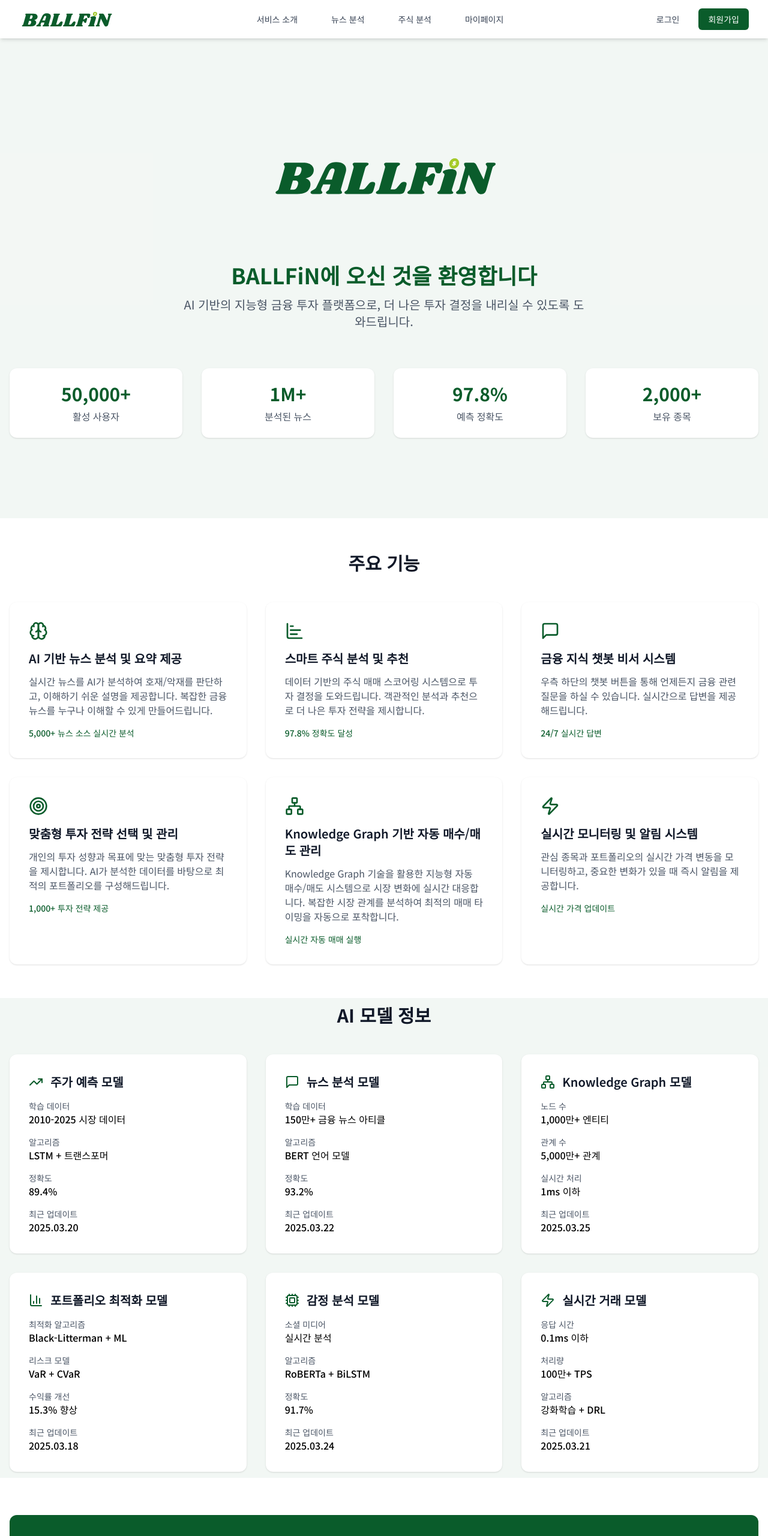
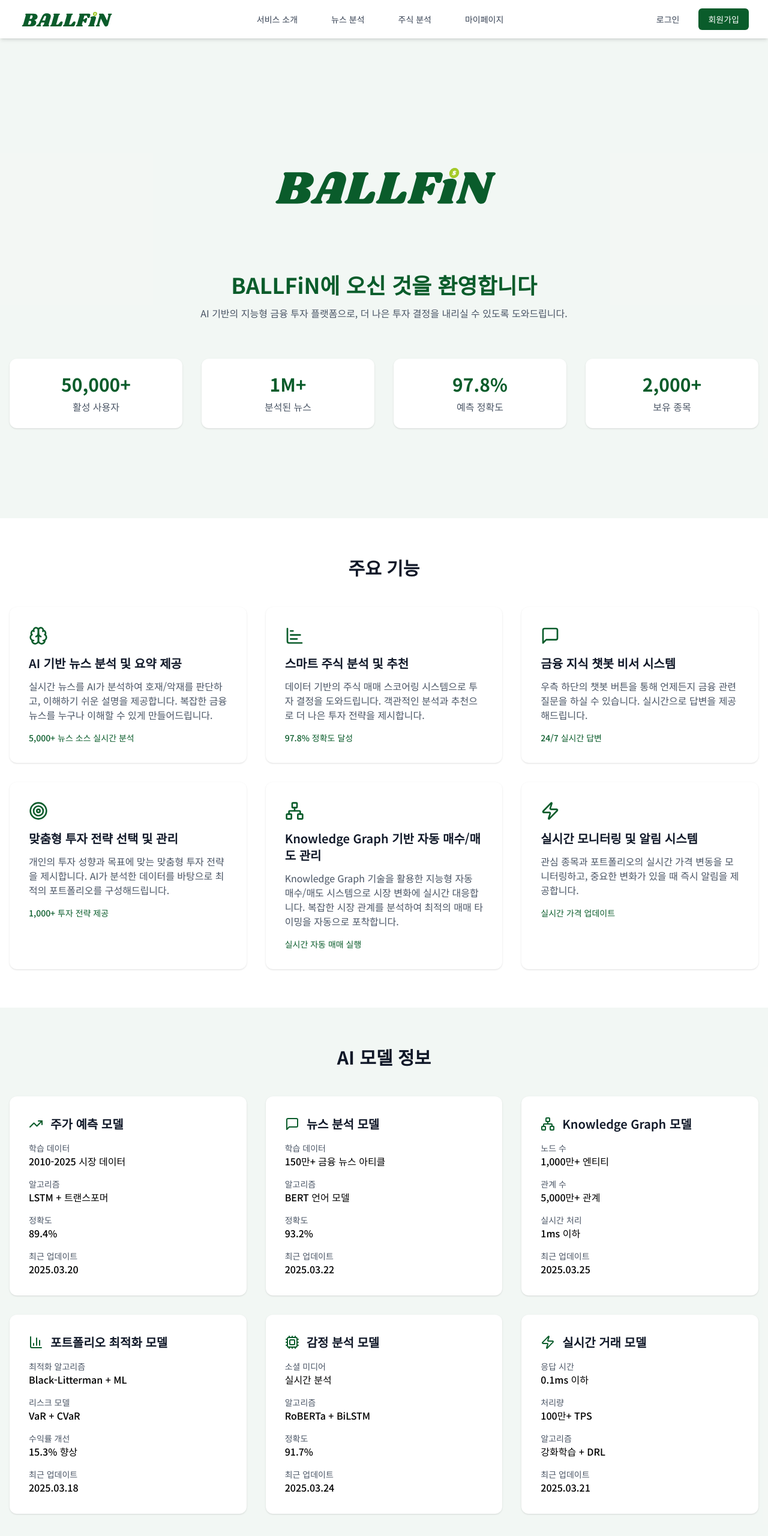
Before and after one commit to BALLFiN/BALLFiN-FE, a React (Vite) app: page /intro in a window 1280 px wide. Shown: the top 2561 px of the page at 60% size. Built offline with nearby package versions, Linux system fonts and the light colour scheme; a web font is replaced by a local one.

Commit message:
🎨: 반응형 그리드 배치 추가

```diff
--- a/src/pages/introPage.tsx
+++ b/src/pages/introPage.tsx
@@ -142,7 +142,7 @@ export default function Intro() {
     <div className="min-h-screen bg-white snap-y snap-mandatory overflow-y-scroll">
       {/* 헤더 + 통계 섹션 */}
       <div className="bg-[#0A5C2B]/5 min-h-screen flex items-center relative overflow-hidden snap-start">
-        <div className="container mx-auto px-4 relative">
+        <div className="container mx-auto px-4 py-8 md:py-16">
           <motion.div
             initial={{ opacity: 0, y: 20 }}
             animate={{ opacity: 1, y: 0 }}
@@ -173,7 +173,7 @@ export default function Intro() {
               initial={{ opacity: 0, y: 20 }}
               animate={{ opacity: 1, y: 0 }}
               transition={{ duration: 0.8, delay: 0.6 }}
-              className="text-xl text-gray-600 max-w-2xl"
+              className="text-l text-gray-600 max-w-2xl"
             >
               AI 기반의 지능형 금융 투자 플랫폼으로, 더 나은 투자 결정을 내리실
               수 있도록 도와드립니다.
@@ -201,7 +201,7 @@ export default function Intro() {
 
       {/* 주요 기능 섹션 */}
       <div className="bg-white min-h-screen flex items-center relative snap-start">
-        <div className="container mx-auto px-4 relative">
+        <div className="container mx-auto px-4 py-8 md:py-16">
           <motion.h2
             initial={{ opacity: 0, y: 20 }}
             whileInView={{ opacity: 1, y: 0 }}
@@ -216,7 +216,7 @@ export default function Intro() {
             whileInView={{ opacity: 1, y: 0 }}
             viewport={{ once: true }}
             transition={{ duration: 0.8 }}
-            className="grid grid-cols-1 md:grid-cols-2 lg:grid-cols-3 gap-8 relative"
+            className="grid grid-cols-1 md:grid-cols-2 lg:grid-cols-3 gap-8 max-w-7xl mx-auto"
           >
             {features.map((feature, index) => (
               <FeatureCard key={index} {...feature} index={index} />
@@ -227,7 +227,7 @@ export default function Intro() {
 
       {/* AI 모델 정보 섹션 */}
       <div className="bg-[#0A5C2B]/5 min-h-screen flex items-center relative snap-start">
-        <div className="container mx-auto px-4 relative z-10">
+        <div className="container mx-auto px-4 py-8 md:py-16">
           <motion.h2
             initial={{ opacity: 0, y: 20 }}
             whileInView={{ opacity: 1, y: 0 }}
@@ -253,7 +253,7 @@ export default function Intro() {
 
       {/* 시작하기 섹션 */}
       <div className="bg-white min-h-screen flex items-center relative snap-start">
-        <div className="container mx-auto px-4 relative">
+        <div className="container mx-auto px-4 py-8 md:py-16">
           <motion.div
             initial={{ opacity: 0, y: 20 }}
             whileInView={{ opacity: 1, y: 0 }}
@@ -323,7 +323,7 @@ export default function Intro() {
             whileInView={{ opacity: 1, y: 0 }}
             viewport={{ once: true }}
             transition={{ duration: 0.8 }}
-            className="grid grid-cols-1 md:grid-cols-2 lg:grid-cols-6 gap-8 max-w-7xl mx-auto"
+            className="grid grid-cols-2 md:grid-cols-3 lg:grid-cols-6 gap-8 max-w-7xl mx-auto"
           >
             {/* 천성윤 */}
             <motion.div
```
